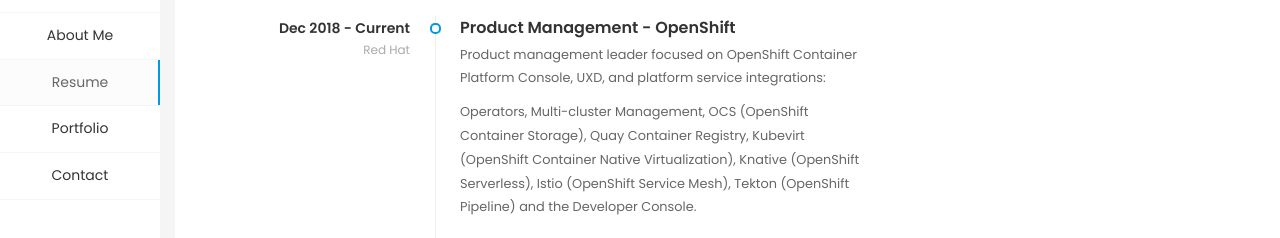
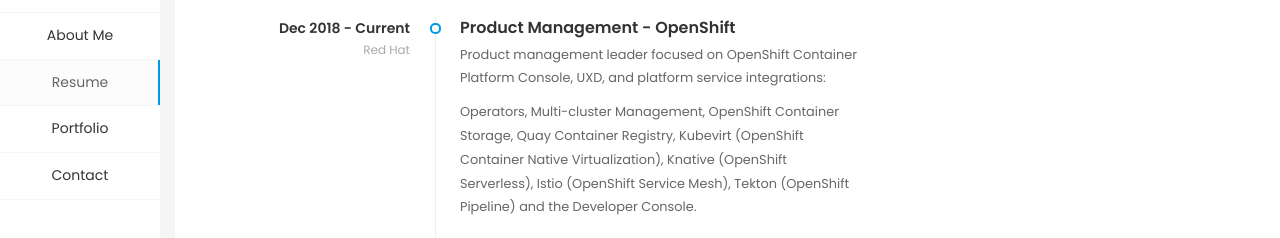
Before and after one commit to amobrem/alimobrem.com, a plain HTML site: page index.html in a window 1280 px wide. Both pictures are taken after a click on the link "Resume". Shown: the part 211-449 px from the top of the page. Drawn offline with Linux system fonts and the light colour scheme.

Commit message:
Updated images

```diff
--- a/index.html
+++ b/index.html
@@ -354,7 +354,7 @@
                             <div class="divider"></div>
                             <div class="right-part">
                               <h4 class="item-title">Product Management - OpenShift</h4>
-                              <p>Product management leader focused on OpenShift Container Platform Console, UXD, and platform service integrations: </p><p>Operators, Multi-cluster Management, OCS (OpenShift Container Storage), Quay Container Registry, Kubevirt (OpenShift Container Native Virtualization), Knative (OpenShift Serverless), Istio (OpenShift Service Mesh), Tekton (OpenShift Pipeline) and the Developer Console.</p>
+                              <p>Product management leader focused on OpenShift Container Platform Console, UXD, and platform service integrations: </p><p>Operators, Multi-cluster Management, OpenShift Container Storage, Quay Container Registry, Kubevirt (OpenShift Container Native Virtualization), Knative (OpenShift Serverless), Istio (OpenShift Service Mesh), Tekton (OpenShift Pipeline) and the Developer Console.</p>
                             </div>
                           </div>
 
```
